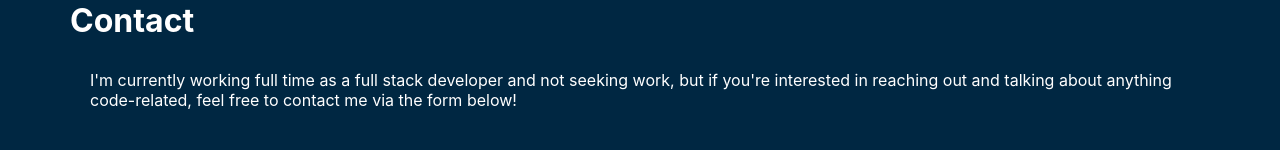
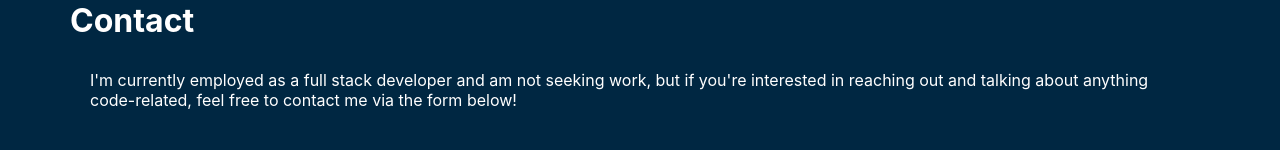
Before and after one commit to benzelcurry/portfolio, a React (Create React App) app: page / in a window 1280 px wide. Shown: the part 2621-2771 px from the top of the page. Built offline with nearby package versions, Linux system fonts and the light colour scheme.

Commit message:
Update wording of Contact section

```diff
--- a/src/components/Contact.js
+++ b/src/components/Contact.js
@@ -8,7 +8,7 @@ const Contact = () => {
     <div className="contact-container" id='contact'>
       <h2 className="contact-title">Contact</h2>
       <div className="contact-status">
-        I'm currently working full time as a full stack developer and not seeking work, but
+        I'm currently employed as a full stack developer and am not seeking work, but
         if you're interested in reaching out and talking about anything code-related, feel
         free to contact me via the form below!
         {/* I am currently seeking a position as either a front end, back end, or full stack
```
